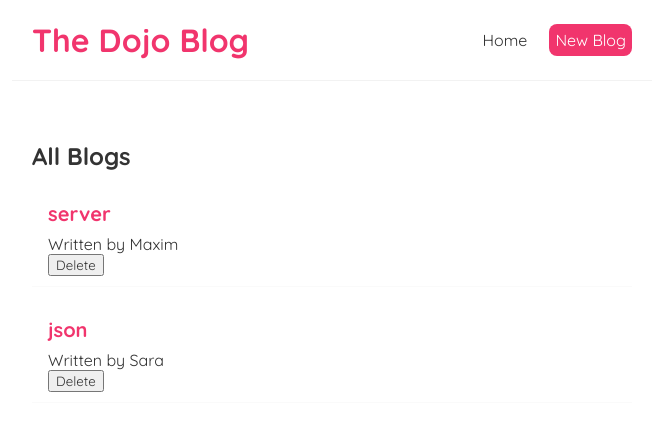
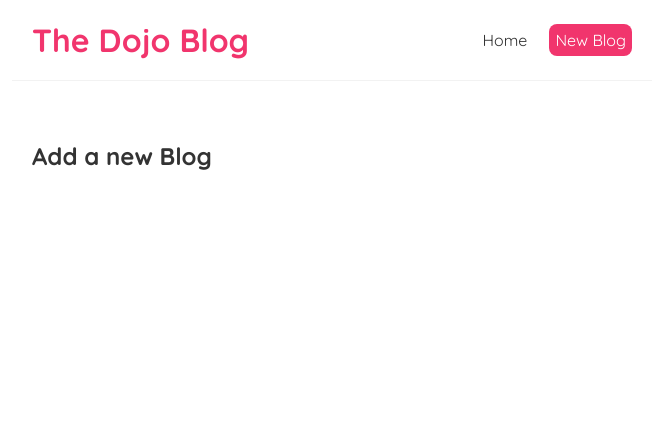
Before and after one commit to Bazjam/React-Axios-Get-Post-Put-Delete, a React (Create React App) app: page /create in a window 1280 px wide. Shown: the top 430 px of the page, without its empty margins (308-971 px from the left). Built offline with nearby package versions, Linux system fonts and the light colour scheme; data requests are answered from the project's data file.

Commit message:
Router Route Switch Link

```diff
--- a/src/App.js
+++ b/src/App.js
@@ -1,5 +1,6 @@
 import Home from "./Home";
 import Navbar from "./Navbar";
+import Create from "./Create";
 import { BrowserRouter as Router, Route, Switch } from "react-router-dom";
 
 function App() {
@@ -9,8 +10,11 @@
         <Navbar />
         <div className="content">
           <Switch>
-            <Route path="/">
+            <Route exact path="/">
               <Home />
+            </Route>
+            <Route path="/create">
+              <Create />
             </Route>
           </Switch>
         </div>
--- /dev/null
+++ b/src/Create.jsx
@@ -0,0 +1,10 @@
+
+const Create =() => {
+  return (
+    <div className="create">
+        <h2>Add a new Blog</h2>
+    </div>
+  )
+}
+
+export default Create
--- a/src/Navbar.jsx
+++ b/src/Navbar.jsx
@@ -1,11 +1,13 @@
+import { Link } from "react-router-dom"
+
 const Navbar = () => {
   return (
     <div className="navbar">
       <h1>The Dojo Blog</h1>
       <div className="links">
-        <a href="/">Home</a>
-        <a
-          href="/create"
+        <Link to="/">Home</Link>
+        <Link
+          to="/create"
           style={{
             color: "white",
             backgroundColor: "#f1356d",
@@ -13,7 +15,7 @@
           }}
         >
           New Blog
-        </a>
+        </Link>
       </div>
     </div>
   );
```
Also changed, not shown: src/useFetch.jsx (+9 -9 lines).
